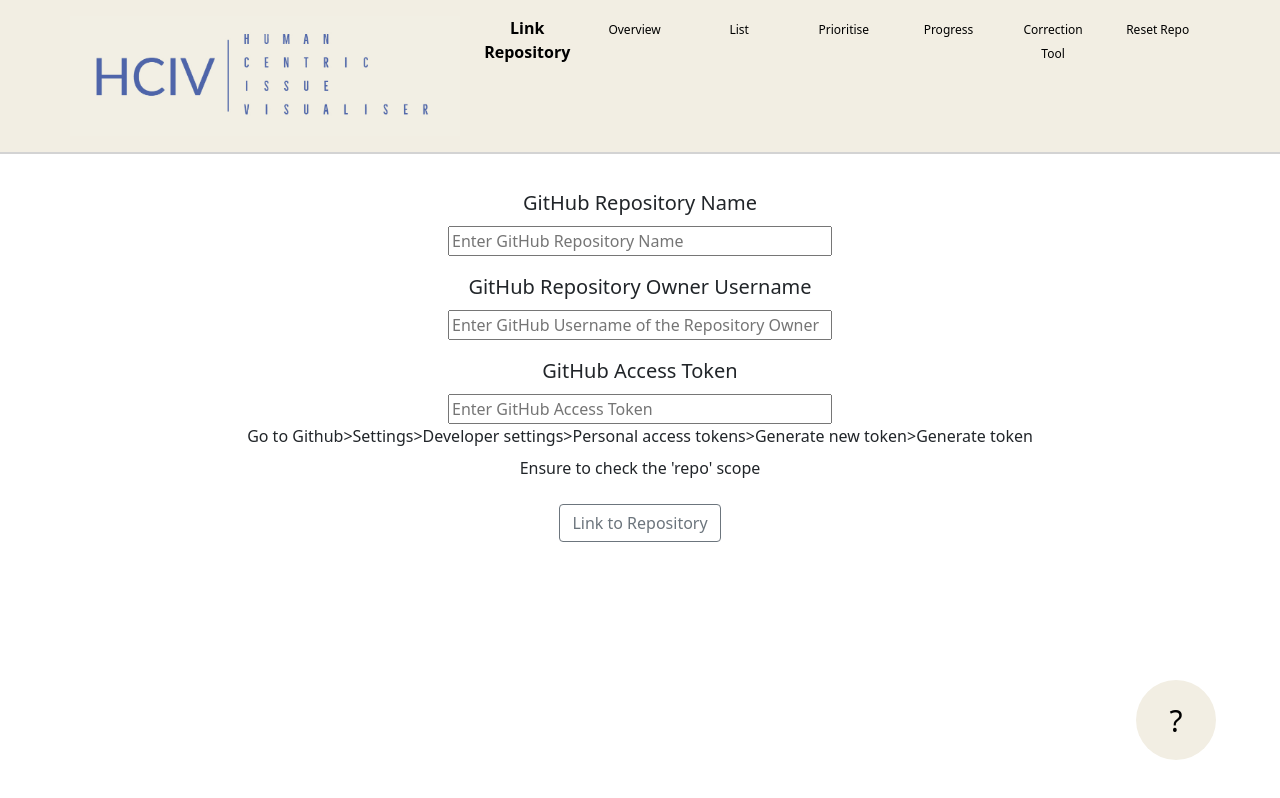
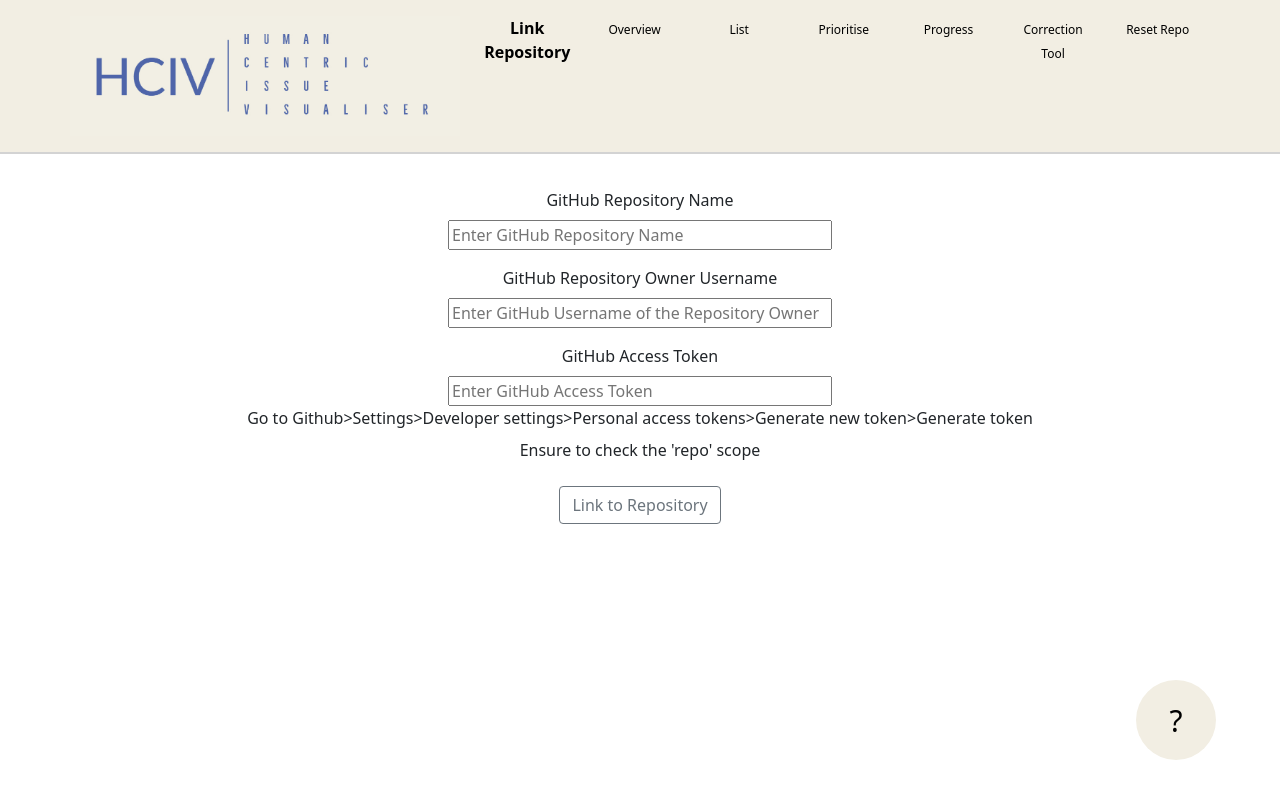
Before and after one commit to LiamTodd/human-centric-issue-visualiser, a React (Create React App) app: page / in a window 1280 px wide. Built offline with nearby package versions, Linux system fonts and the light colour scheme.

Commit message:
small visual improvements

```diff
--- a/src/components/AuthenticateComponent.js
+++ b/src/components/AuthenticateComponent.js
@@ -89,7 +89,7 @@ export default function AuthenticateComponent({ linkStatus, setLinkStatus }) {
       <br></br>
       <Form>
         <Form.Group className="mb-3" controlId="formBasicEmail">
-          <Form.Label style={{ fontSize: '20px' }}>
+          <Form.Label style={{ fontSize: '16px' }}>
             GitHub Repository Name
           </Form.Label>
           <br></br>
@@ -102,7 +102,7 @@ export default function AuthenticateComponent({ linkStatus, setLinkStatus }) {
         </Form.Group>
 
         <Form.Group className="mb-3" controlId="formBasicEmail">
-          <Form.Label style={{ fontSize: '20px' }}>
+          <Form.Label style={{ fontSize: '16px' }}>
             GitHub Repository Owner Username
           </Form.Label>
           <br></br>
@@ -115,7 +115,7 @@ export default function AuthenticateComponent({ linkStatus, setLinkStatus }) {
         </Form.Group>
 
         <Form.Group className="mb-3" controlId="formBasicPassword">
-          <Form.Label style={{ fontSize: '20px' }}>
+          <Form.Label style={{ fontSize: '16px' }}>
             GitHub Access Token
           </Form.Label>
           <br></br>
@@ -143,6 +143,7 @@ export default function AuthenticateComponent({ linkStatus, setLinkStatus }) {
           Link to Repository
         </Button>
       </Form>
+
       <br></br>
       <div>{credentialAlert}</div>
 
@@ -150,7 +151,10 @@ export default function AuthenticateComponent({ linkStatus, setLinkStatus }) {
         <LoadingDefaultViewComponent></LoadingDefaultViewComponent>
       )}
       {linkStatus == linkStatuses.readyState && (
-        <h5>Successfully linked to a repository!</h5>
+        <h5>
+          Successfully linked to{' '}
+          {JSON.parse(localStorage.getItem(CREDENTIALS_KEY)).repoName}!
+        </h5>
       )}
     </div>
   );
--- a/src/components/CorrectionIssueComponent.js
+++ b/src/components/CorrectionIssueComponent.js
@@ -3,7 +3,7 @@ import * as uuid from 'uuid';
 import * as repoLabels from '../helpers/labels';
 import { removeGitHubLabel } from '../helpers/removeGitHubLabel';
 import { addGitHubLabels } from '../helpers/addGitHubLabels';
-import { mainTheme } from '../theme/hexCodes';
+import { accentColour, mainTheme } from '../theme/hexCodes';
 
 import Card from 'react-bootstrap/Card';
 import { ISSUES_KEY } from '../helpers/localStorageKeys';
@@ -72,7 +72,12 @@ export default function CorrectionIssueComponent({ issue, setIssues }) {
           Raised by {issue.user.login}, {issue.created_at.slice(0, 10)}
           <br></br>
           <br></br>
-          <div style={{ border: '2px solid #DF678C', borderRadius: '20px' }}>
+          <div
+            style={{
+              border: `2px solid #${accentColour}`,
+              borderRadius: '20px'
+            }}
+          >
             <h5>Click to unassign from this issue:</h5>
             <div style={{ justifyContent: 'center', display: 'flex' }}>
               {issue.HCILabels.filter(
--- a/src/components/PrioritiseIssueComponent.js
+++ b/src/components/PrioritiseIssueComponent.js
@@ -64,7 +64,7 @@ export default function PrioritiseIssueComponent({ issue, setIssues }) {
 
   return (
     <>
-      <Card border="secondary">
+      <Card border="secondary" style={{ borderWidth: '0px' }}>
         <Card.Body>
           <a href={issue.html_url} style={{ color: 'black' }}>
             <Card.Title>{issue.title}</Card.Title>
--- a/src/components/PrioritiseViewComponent.js
+++ b/src/components/PrioritiseViewComponent.js
@@ -37,7 +37,8 @@ export default function PrioritiseViewComponent({ linkStatus }) {
             style={{
               display: 'grid',
               gridTemplateColumns: 'repeat(4, 1fr)',
-              gridGap: 20
+              gridGap: 20,
+              padding: '1vw'
             }}
           >
             <div
--- a/src/components/ProgressIssueComponent.js
+++ b/src/components/ProgressIssueComponent.js
@@ -63,7 +63,7 @@ export default function ProgressIssueComponent({ issue, setIssues }) {
 
   return (
     <>
-      <Card border="secondary">
+      <Card border="secondary" style={{ borderWidth: '0px' }}>
         <Card.Header
           style={{ backgroundColor: '#' + issue.priority.color + '70' }}
         >
--- a/src/components/ProgressViewComponent.js
+++ b/src/components/ProgressViewComponent.js
@@ -42,7 +42,8 @@ export default function ProgressViewComponent({ linkStatus }) {
             style={{
               display: 'grid',
               gridTemplateColumns: 'repeat(4, 1fr)',
-              gridGap: 20
+              gridGap: 20,
+              padding: '1vw'
             }}
           >
             <div
--- a/src/theme/hexCodes.js
+++ b/src/theme/hexCodes.js
@@ -1,5 +1,5 @@
 // export const mainTheme = '9AC7BF'; // green
-// export const mainTheme = '5165A8'; // blue
+export const accentColour = '5165A8'; // blue
 export const mainTheme = 'F2EEE3'; // beige
 export const defaultGrey = 'E6E6E6';
 export const unresolvedColour = 'C1867B';
```
